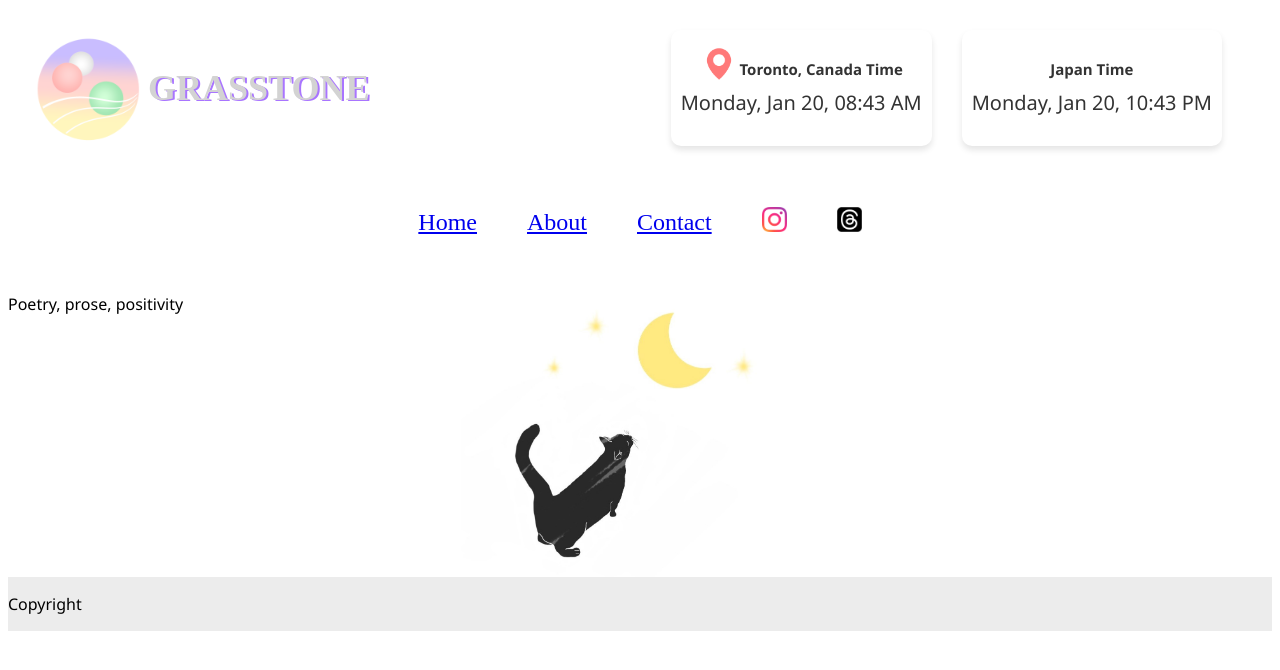
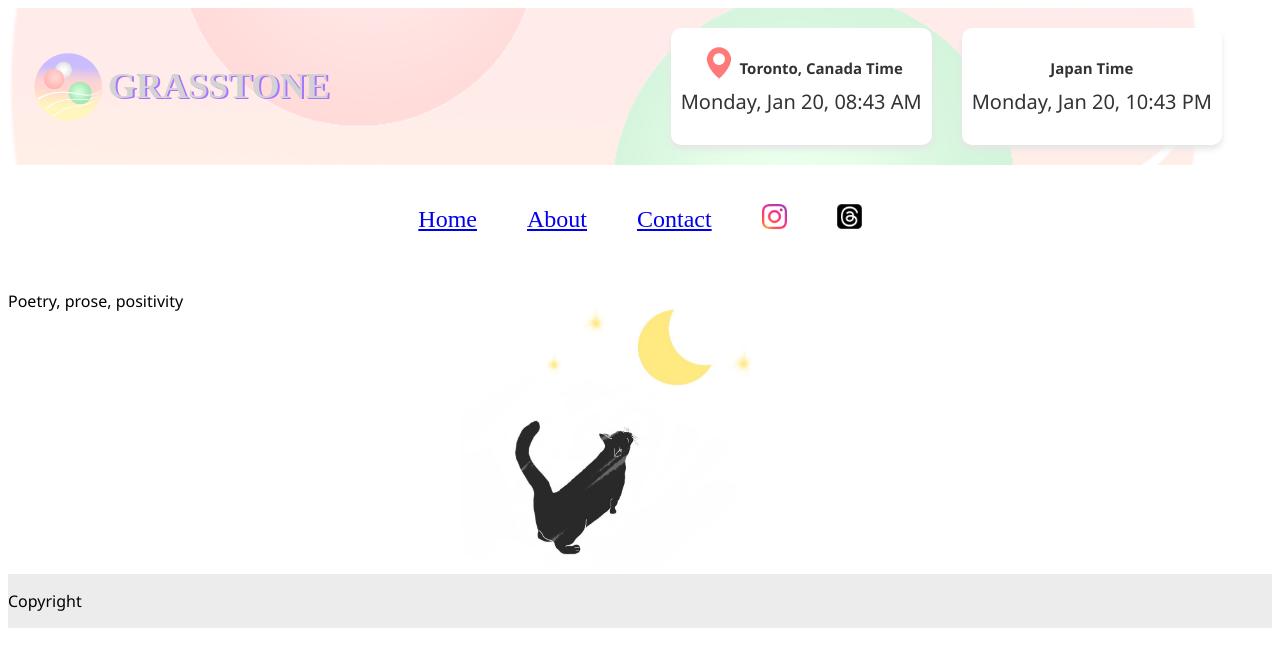
Before and after one commit to Chi-Ara293/stonerepo, a React (Create React App) app in the folder stone/: page / in a window 1280 px wide. Shown: the top 670 px of the page. Built offline with nearby package versions, Linux system fonts and the light colour scheme.

Commit message:
adjust background

```diff
--- a/stone/src/App.css
+++ b/stone/src/App.css
@@ -6,7 +6,7 @@
 
 .brandname{
   color: lightgray;
-  text-shadow: 2px 1px  rgb(169,117,255);
+  text-shadow: 2px 1px  rgb(169, 117, 255);
   margin: 0;
   font-family: 'Caveat';
 }
@@ -30,6 +30,9 @@
   align-items: center;
   flex-wrap: wrap;
   padding: 20px;
+  background-image: url('./assets/lightlogo2.png');
+  background-size: cover;
+  background-position: center;
 }
 
 .clock{
--- a/stone/src/Header.js
+++ b/stone/src/Header.js
@@ -2,7 +2,7 @@ import logo2 from './assets/logo2.png'
 import Clocks from './Clocks.js';
 
 const imgStyle ={
-    width: '120px',
+    width: '80px',
     height: 'auto'
 }
 
```
Also changed, not shown: stone/src/assets/Logo1.png (deleted), stone/src/assets/lightlogo2.png (added).
